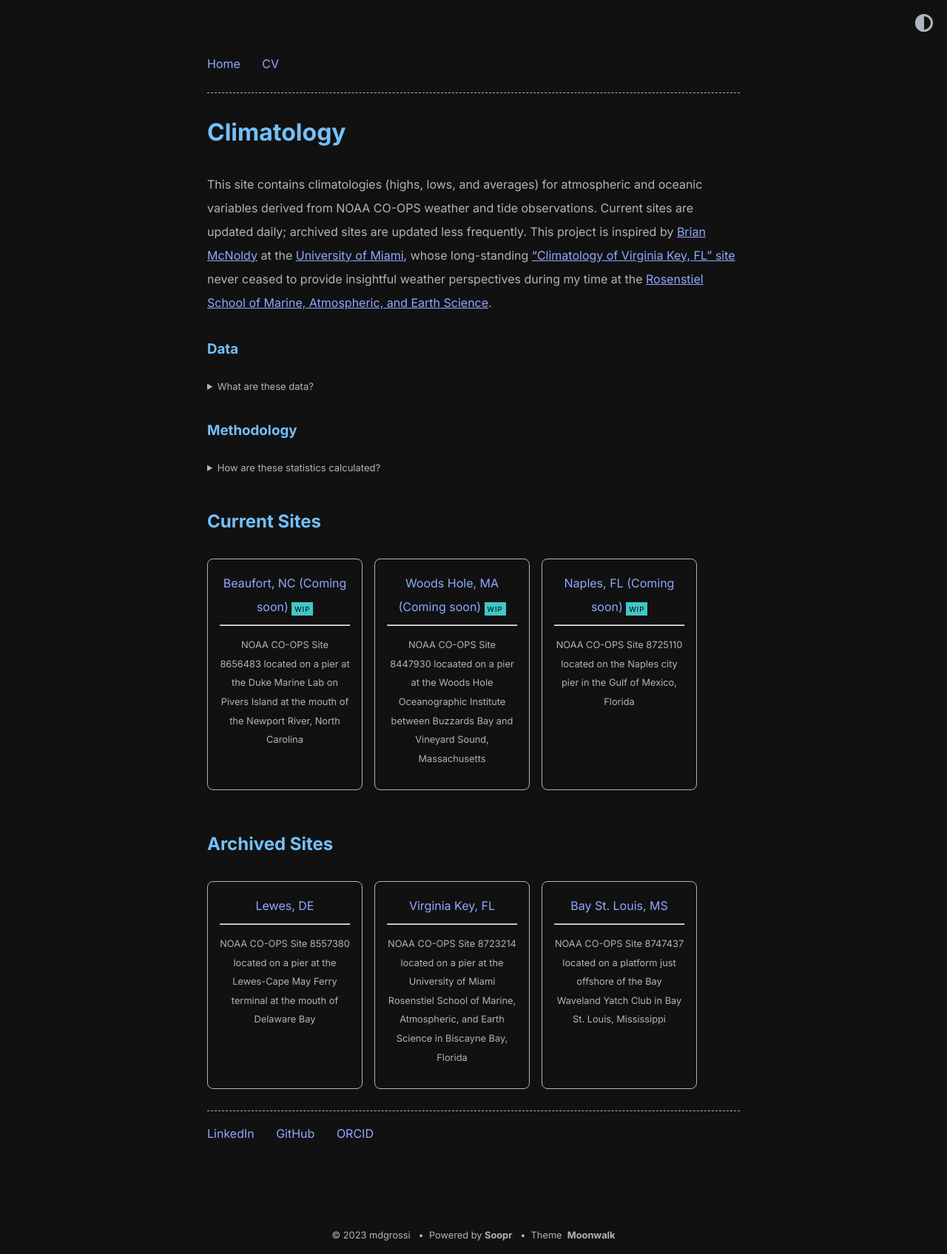
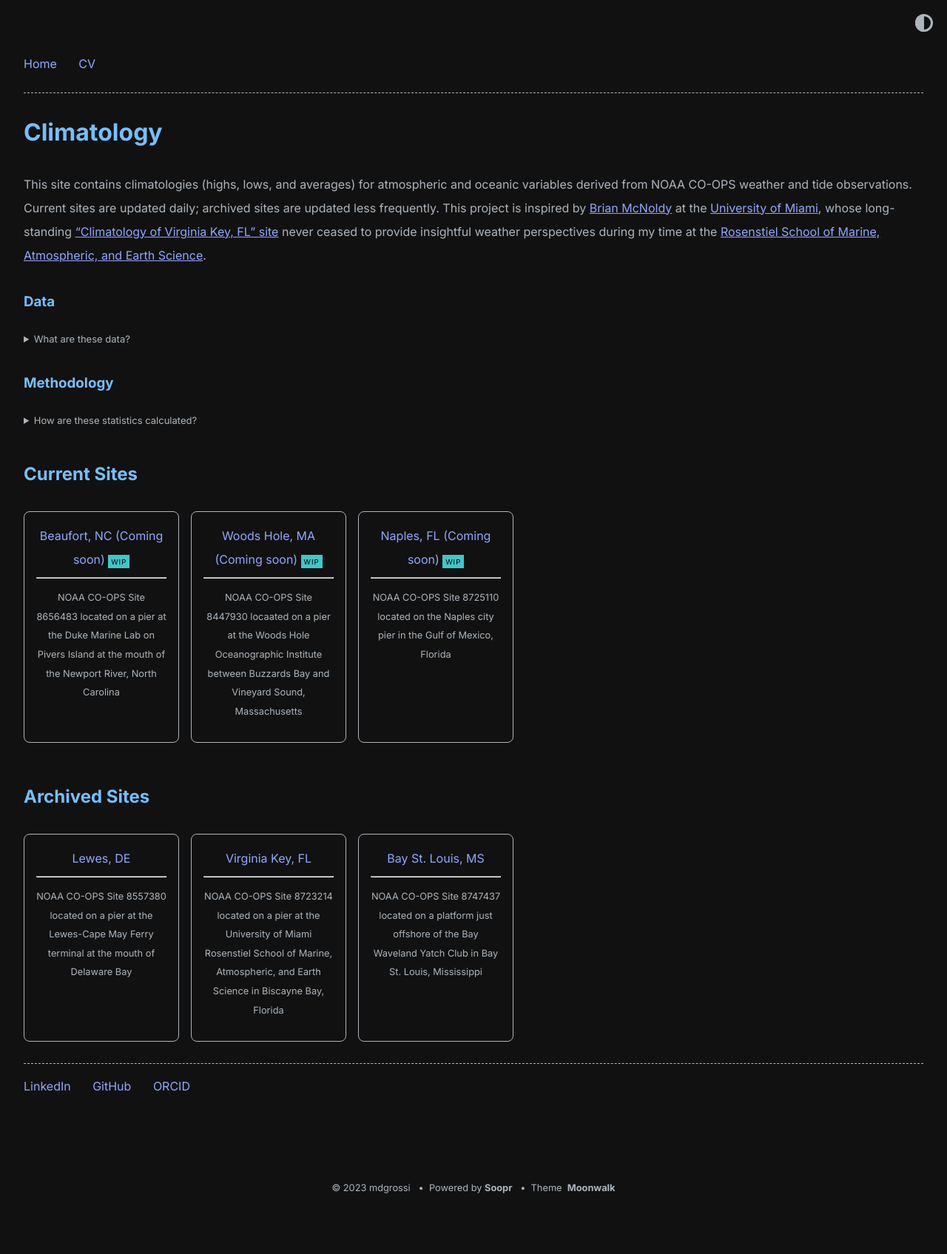
Before and after one commit to mdgrossi/climatologyweb, a Jekyll site: the page built from index.md, in a window 1280 px wide. Shown: the whole page at 74% size. Built offline with Jekyll 4.4.1, drawn with Linux system fonts in a browser that asks for light colours; after the commit the page ends 1631 px from its top, so only the background shows below that.

Commit message:
Try to remove empty space

```diff
--- a/_sass/moonwalk.scss
+++ b/_sass/moonwalk.scss
@@ -32,7 +32,8 @@ p { margin: 1em 0; }
 li { margin: 0.4em 0; }
 
 .w {
-  max-width: 720px;
+  // max-width: 720px; //
+  max-width: 1440px;
   margin: 0 auto;
   padding: 4em 2em;
 }
```
